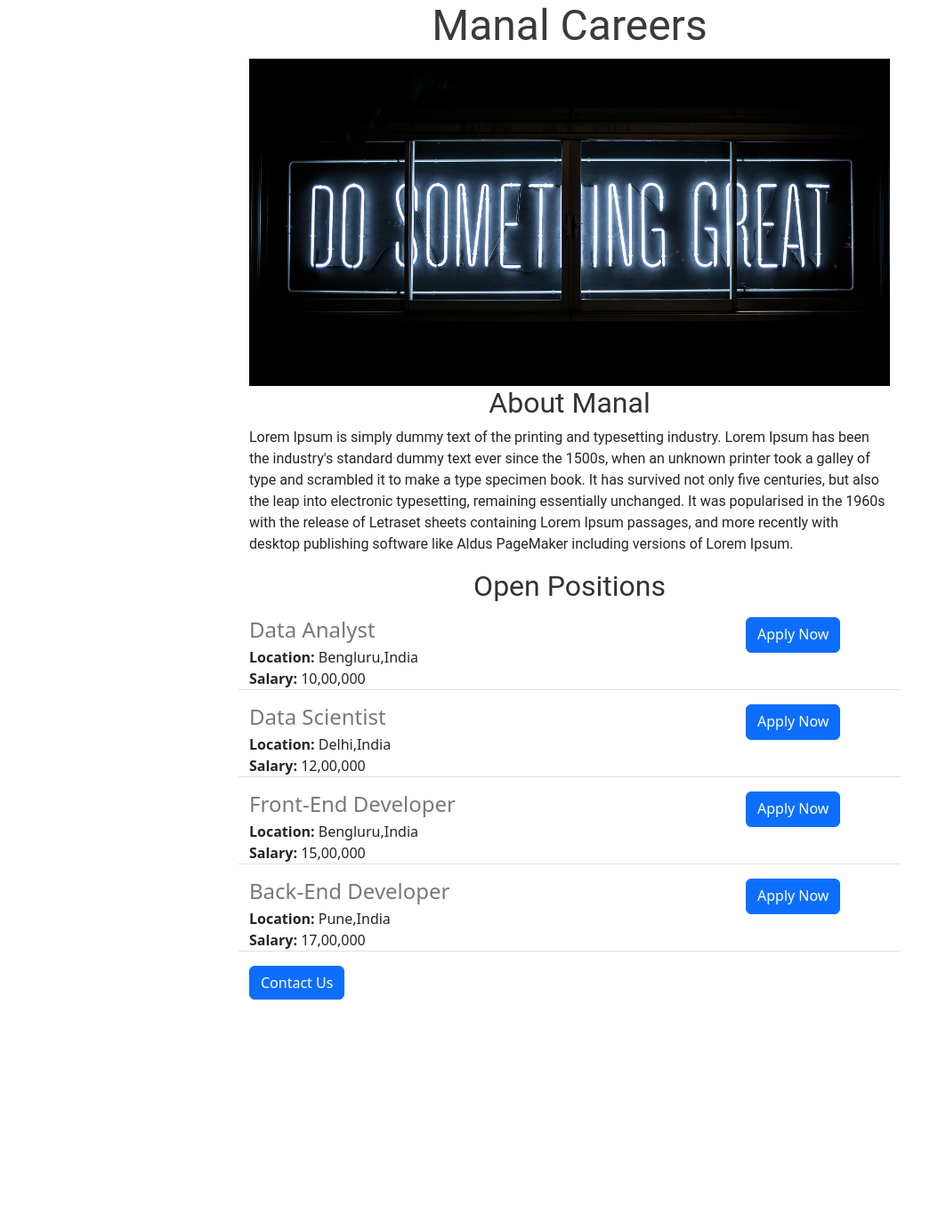
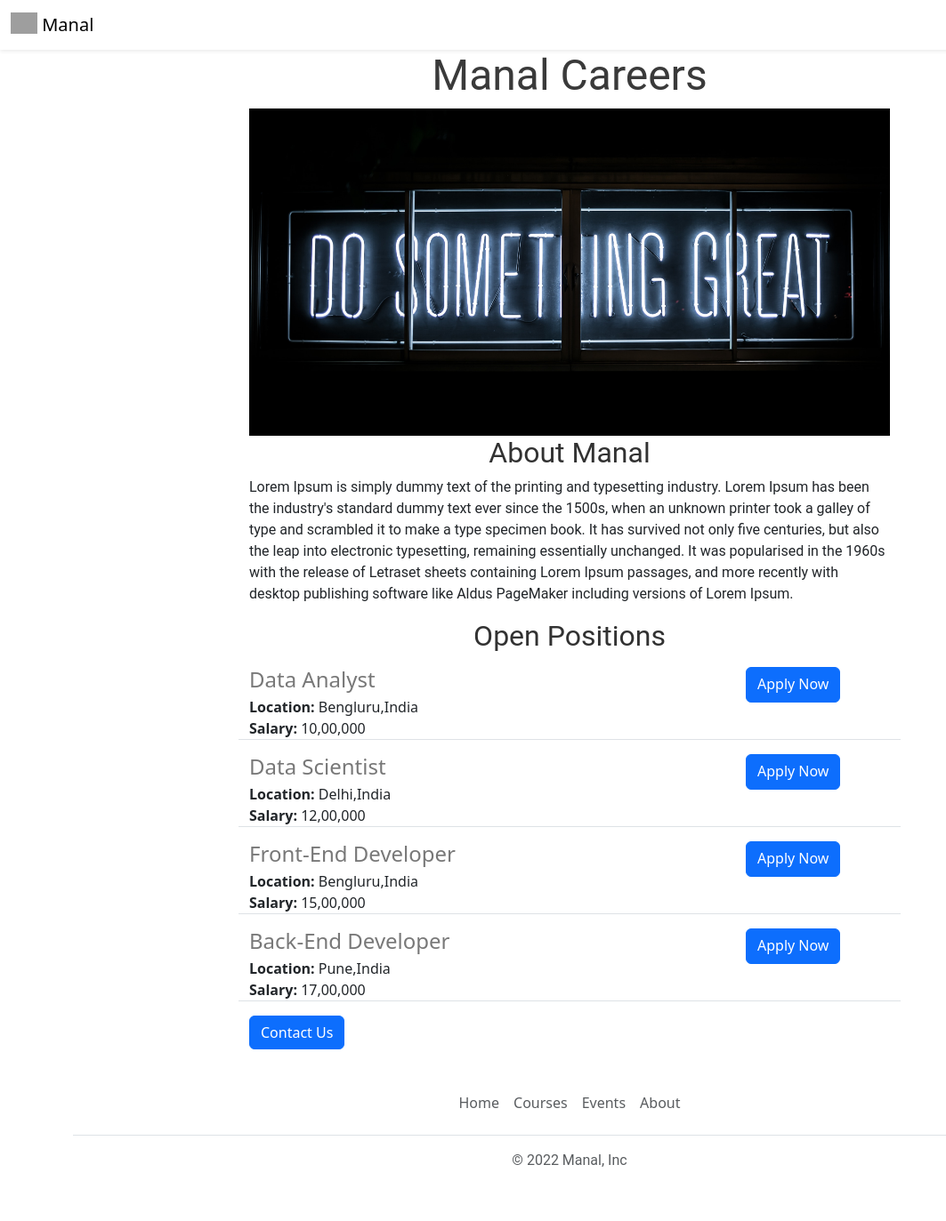
Before and after one commit to ManaliMhjn/manali-website, a Flask app: page / in a window 1280 px wide. Shown: the whole page at 89% size, without its empty margins (0-1063 px from the left). Before the commit the page ends 1124 px from the top, so only its background shows below. Run offline with Flask 3, Linux system fonts and the light colour scheme; grey boxes are pictures that could not be loaded.

Commit message:
I added the navbar and footer and mail facility

```diff
--- /dev/null
+++ b/templates/footer.html
@@ -0,0 +1,12 @@
+<div class="container">
+  <footer class="py-3 my-4">
+    <ul class="nav justify-content-center border-bottom pb-3 mb-3">
+      <li class="nav-item"><a  target="_blank" href="https://www.jovian.ai" class="nav-link px-2 text-muted">Home</a></li>
+      <li class="nav-item"><a  target="_blank" href="https://jovian.ai/learn" class="nav-link px-2 text-muted">Courses</a></li>
+
+      <li class="nav-item"><a target="_blank" href="https://jovian.ai/events" class="nav-link px-2 text-muted">Events</a></li>
+      <li class="nav-item"><a  target="_blank" href="https://jovian.ai/about" class="nav-link px-2 text-muted">About</a></li>
+    </ul>
+    <p class="text-center text-muted">&copy; 2022 Manal, Inc</p>
+  </footer>
+</div>
--- a/templates/home.html
+++ b/templates/home.html
@@ -37,6 +37,7 @@
       </style>
   </head>
   <body>
+    {% include 'nav.html' %}
     <div id="container">
     <h1 class="heading1">Manal Careers</h1>
     <img id="banner"src="https://manali-website-1.manalimahajan.repl.co/static/banner.jpg">
@@ -56,12 +57,13 @@
            </div>
              </div>
            <div class="col-3">
-           <button onclick="https://www.linkedin.com/feed/"style="padding-bottom:8px;" class="btn btn-primary" type="submit">Apply Now</button>
+           <a href="mailto:manalimhjn99@gmail.com?subject=Application for {{job['Role']}}" style="padding-bottom:8px;" class="btn btn-primary" type="submit">Apply Now</a>
              </div>
          </div>
       {% endfor %}
     </p>
-      <button onclick="https://getbootstrap.com/docs/5.3/components/buttons/#button-plugin"style="text-align:center;"  class="btn btn-primary"  type="submit">Contact Us</button>
+      <button style="text-align:center;"  class="btn btn-primary"  type="submit">Contact Us</button>
     </div>
+    {% include 'footer.html' %}
   </body>
 </html>
--- /dev/null
+++ b/templates/nav.html
@@ -0,0 +1,9 @@
+<nav class="navbar shadow-sm fixed-top bg-white">
+  <div class="container-fluid">
+    <a class="navbar-brand" href="#">
+      <img src="/static/logo.svg" alt="" width="30" height="24" class="d-inline-block align-text-top">
+      Manal
+     </a>
+  </div>
+</nav>
+<div style="height:56px"></div>
```
